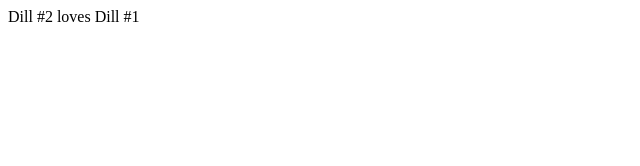
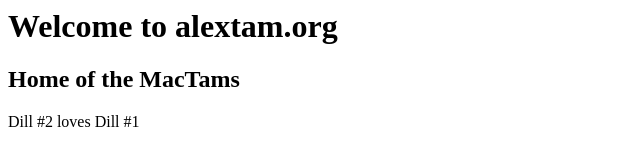
Before and after one commit to alextam138/alextam.org, a plain HTML site: page index.html in a window 1280 px wide. Shown: the whole page, without its empty margins (0-640 px from the left). Drawn offline with Linux system fonts and the light colour scheme.

Commit message:
Update index.html

```diff
--- a/index.html
+++ b/index.html
@@ -1,4 +1,5 @@
 <html>
-
-<p></p>Dill #2 loves Dill #1</p>
+<h1>Welcome to alextam.org</h1>
+ <h2>Home of the MacTams</h2>
+<p>Dill #2 loves Dill #1</p>
 </html>
```
